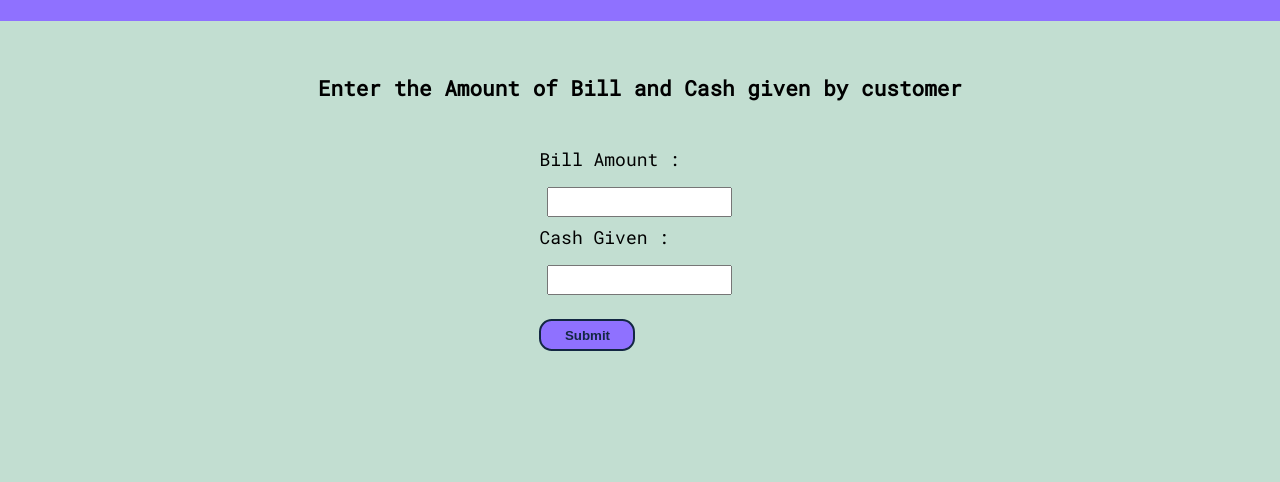
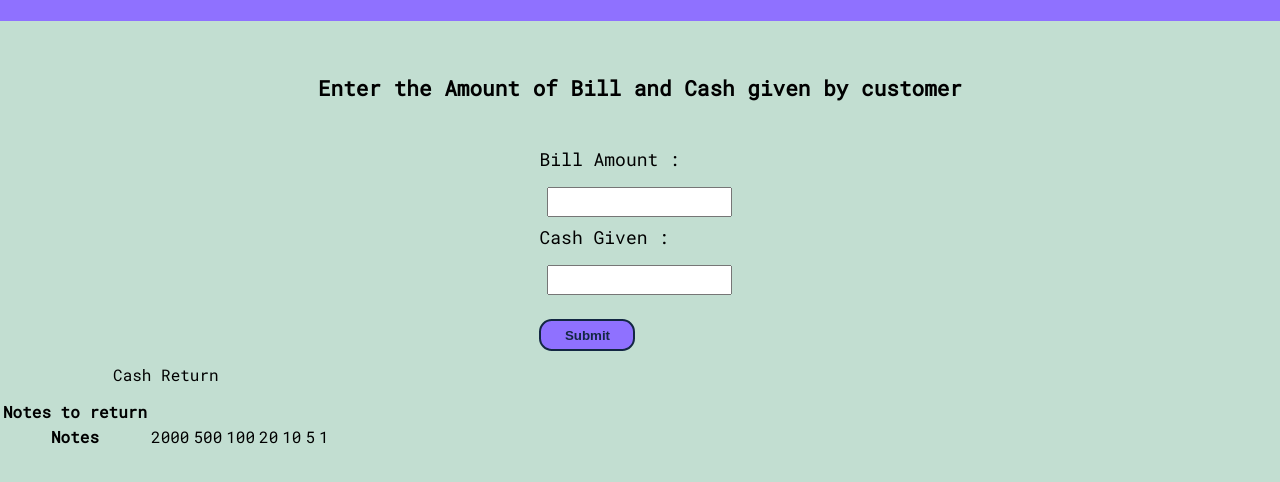
Before and after one commit to Aishwarypatle/Cash-Register, a plain HTML site: page index.html in a window 1280 px wide. Shown: the part 106-588 px from the top of the page. Drawn offline with Linux system fonts and the light colour scheme; a web font is replaced by a local one.

Commit message:
fixed:code

```diff
--- a/index.html
+++ b/index.html
@@ -33,6 +33,30 @@
     <div class="error"></div>
 
     <div class="cash-output">
+        <table class="cash-table">
+            <caption style="margin: 0.8rem;">Cash Return</caption>
+
+            <tr>
+                <th>Notes to return</th>
+                <td class="notes-to-return"></td>
+                <td class="notes-to-return"></td>
+                <td class="notes-to-return"></td>
+                <td class="notes-to-return"></td>
+                <td class="notes-to-return"></td>
+                <td class="notes-to-return"></td>
+                <td class="notes-to-return"></td>
+            </tr>
+            <tr>
+                <th>Notes</th>
+                <td>2000</td>
+                <td>500</td=>
+                <td>100</td=>
+                <td>20</td>
+                <td>10</td=>
+                <td>5</td>
+                <td>1</td>
+            </tr>
+        </table>
 
     </div>
 
```
